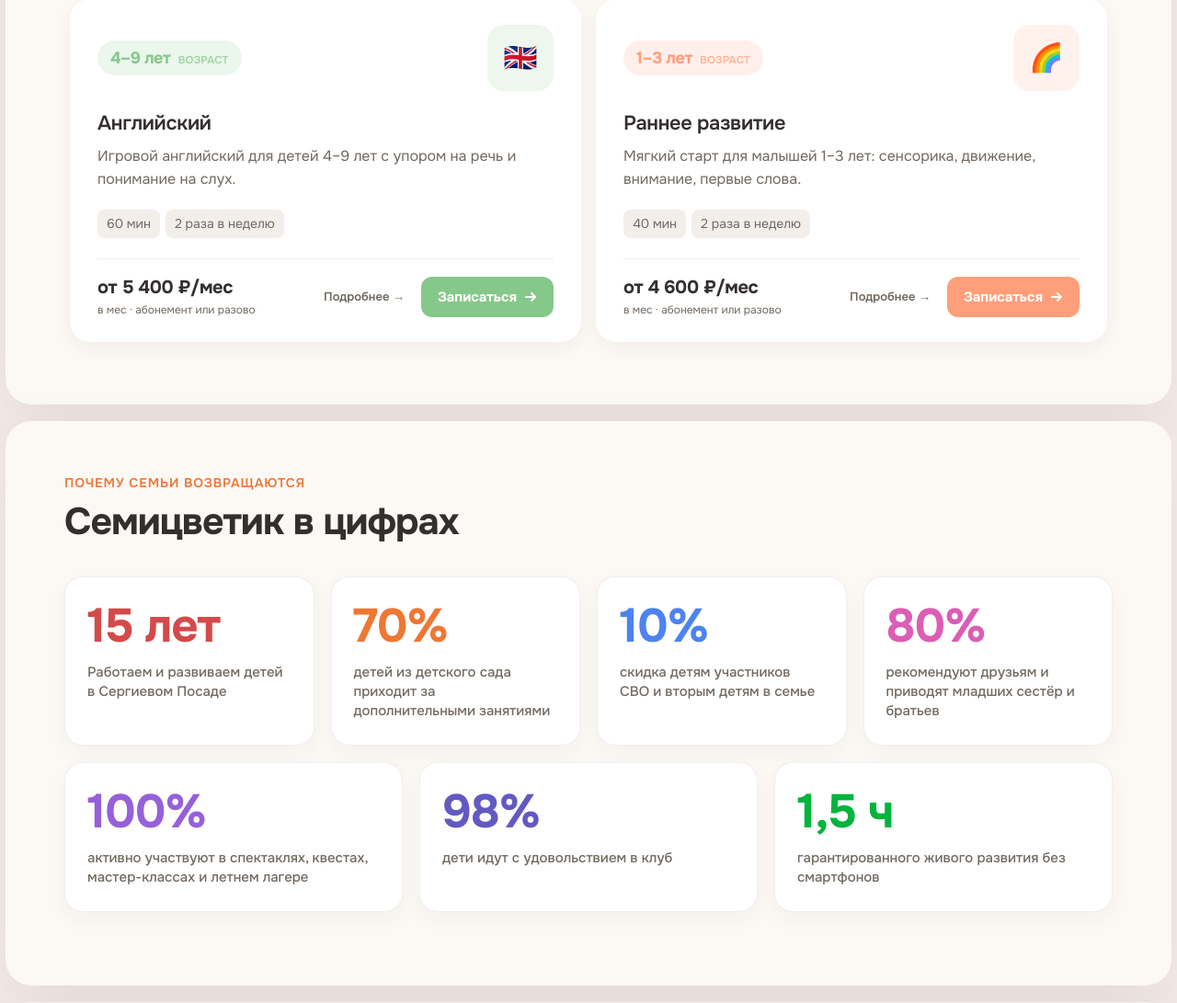
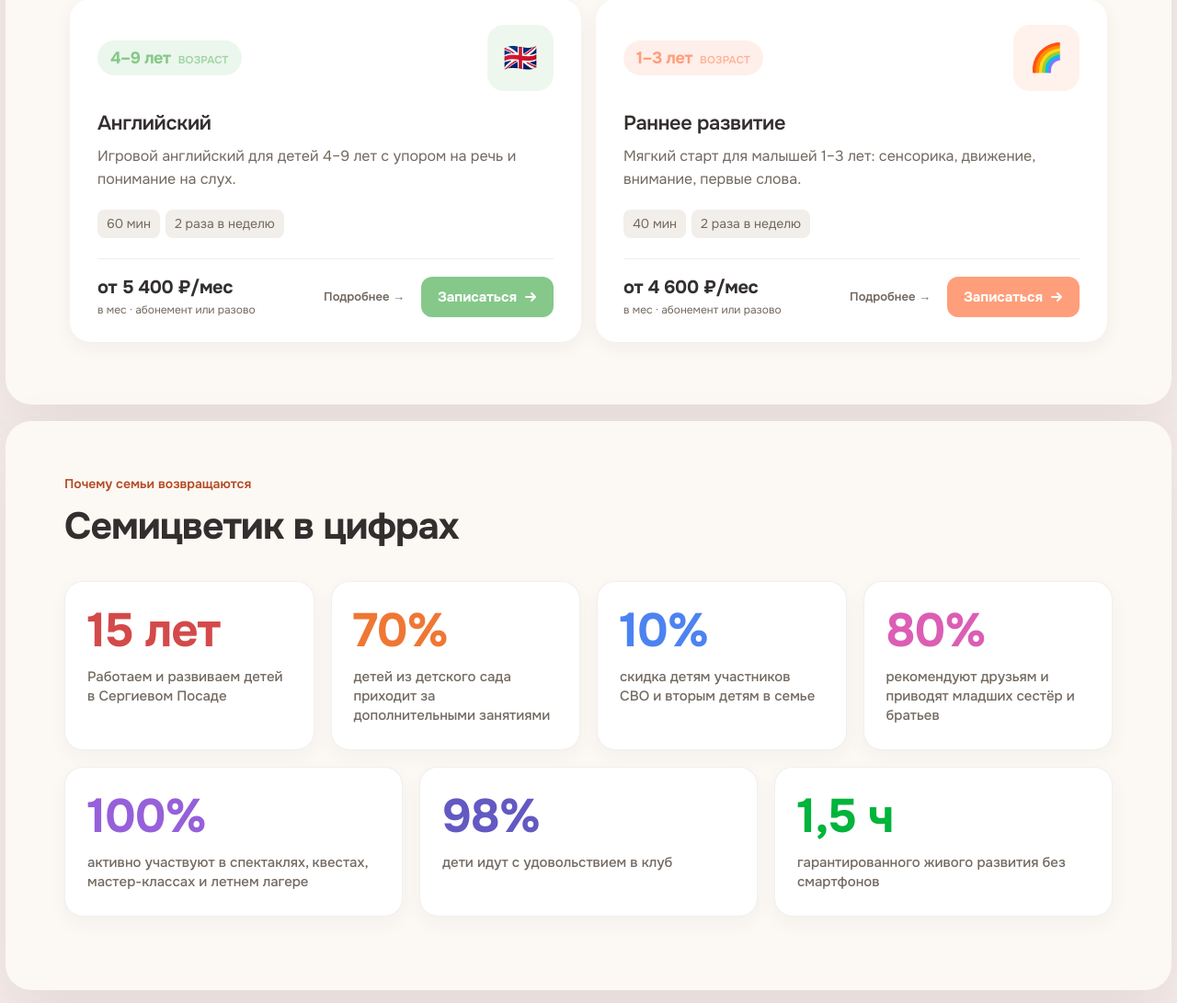
Before and after one commit to JestfulKatana/semicvetic, a Flask app: page / in a window 1280 px wide. Shown: the part 2183-3274 px from the top of the page at 92% size. Run offline with Flask 3, Linux system fonts and the light colour scheme; data comes from the database, SQL or seed files in the repository; parts of the project's set-up code (start-up, migrations or seed data) failed here and were passed over.

Commit message:
Use one section label style for team and trust blocks

```diff
--- a/app/static/css/typography.css
+++ b/app/static/css/typography.css
@@ -69,3 +69,22 @@
     font-size: var(--type-card) !important;
     line-height: 1.25;
 }
+
+/* Section labels share one treatment, independent of their component. */
+#main-content .section-kicker {
+    display: block;
+    margin: 0 0 12px;
+    padding: 0;
+    background: none;
+    border: 0;
+    border-radius: 0;
+    color: #b34b22;
+    font-family: var(--font-site);
+    font-size: var(--type-caption);
+    font-weight: 600;
+    line-height: 1.5;
+    letter-spacing: normal;
+    text-transform: none;
+}
+#main-content .section-kicker b { font-weight: inherit; color: inherit; }
+#main-content .trust-head { gap: 0; }
--- a/app/templates/components/render_block.html
+++ b/app/templates/components/render_block.html
@@ -270,7 +270,7 @@
 {% elif block.component == "trust_bar" %}
 <section class="section trust-section">
     <div class="trust-head">
-        <span class="trust-eyebrow">Почему семьи возвращаются</span>
+        <span class="section-kicker">Почему семьи возвращаются</span>
         <h2 class="trust-title">Семицветик в цифрах</h2>
     </div>
     <div class="trust-grid">
@@ -637,7 +637,7 @@
 <section class="section home-teachers-v1">
     <div class="htv1-head">
         <div class="htv1-head-main">
-            <span class="htv1-eyebrow">Команда центра{% if team and team.eyebrow %} · <b>{{ team.eyebrow }}</b>{% endif %}</span>
+            <span class="section-kicker">Команда центра{% if team and team.eyebrow %} · <b>{{ team.eyebrow }}</b>{% endif %}</span>
             {% if data.title %}<h2>{{ data.title }}</h2>{% endif %}
         </div>
         <div class="htv1-head-side">
```
